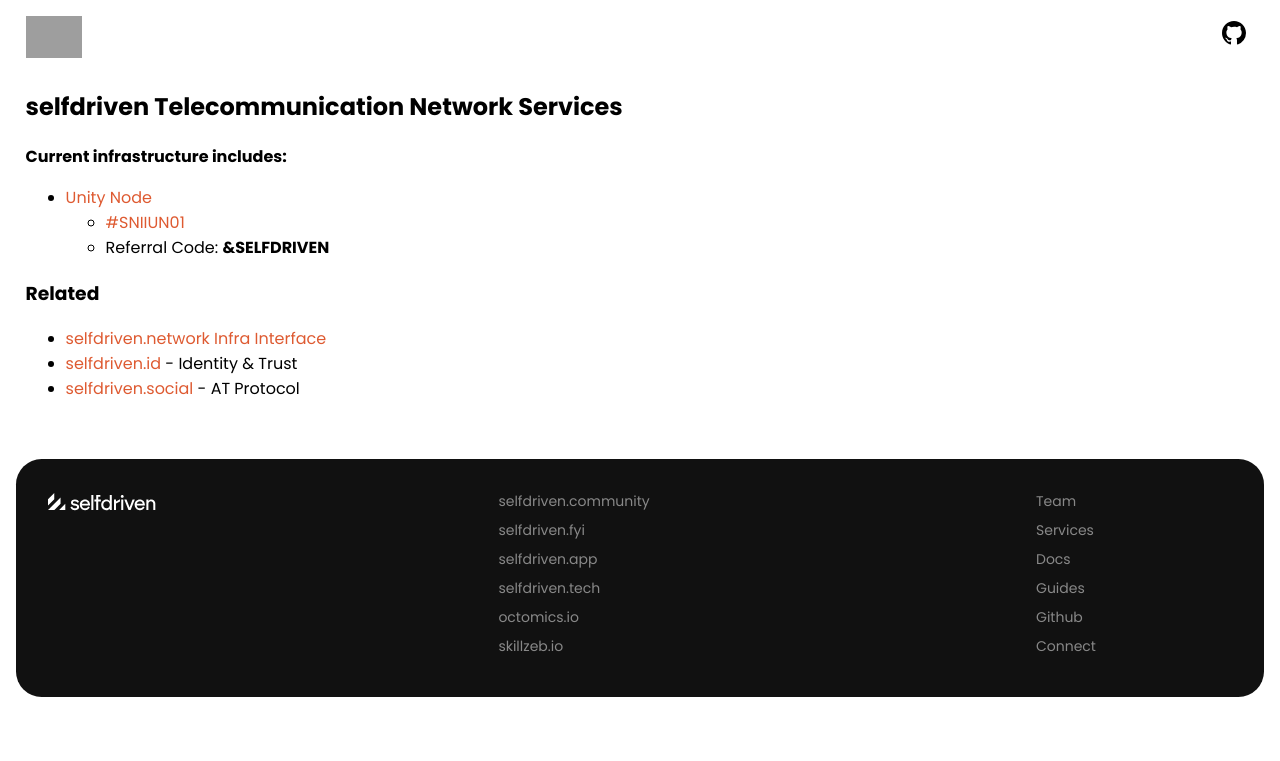
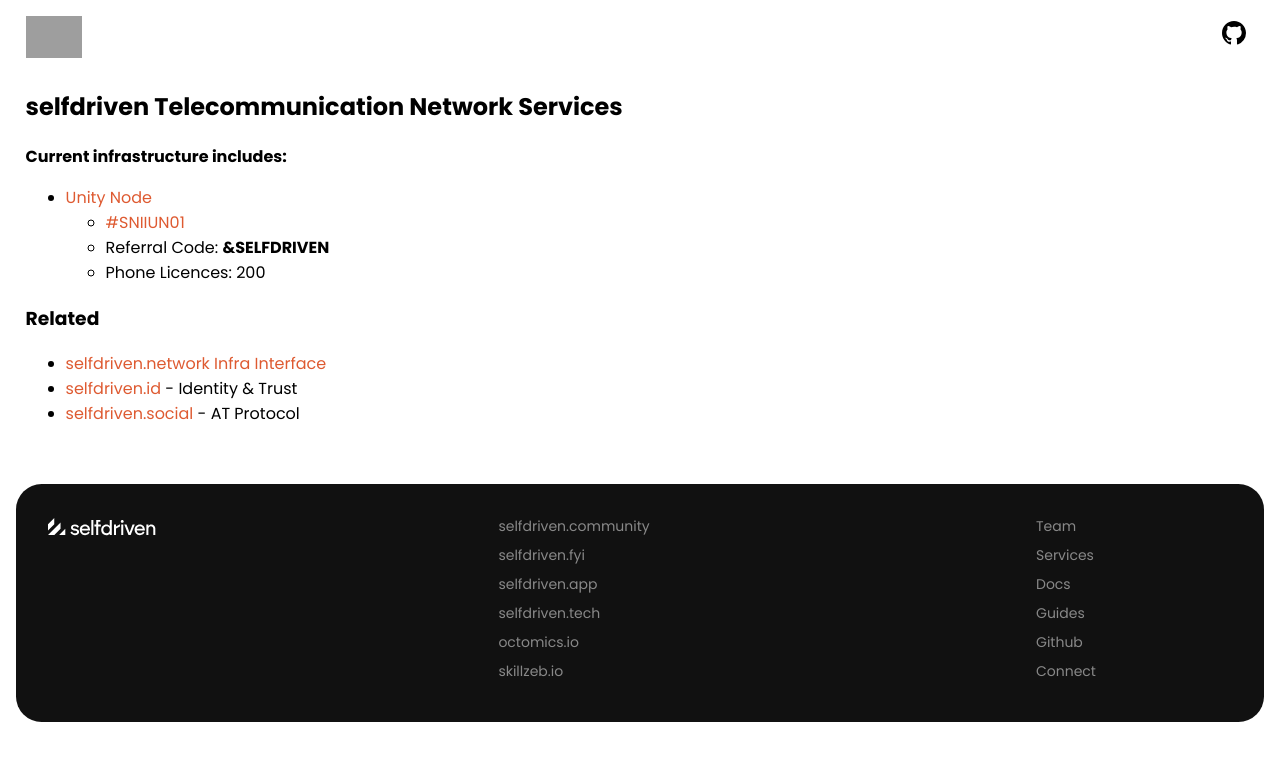
Before and after one commit to selfdriven-services/selfdriven-tel, a Jekyll site: the page built from docs/index.md, in a window 1280 px wide. Shown: the top 761 px of the page. Built offline with Jekyll 4.4.1, drawn with Linux system fonts in a browser that asks for light colours; grey boxes are pictures that could not be loaded.

Commit message:
Update index.md

```diff
--- a/docs/index.md
+++ b/docs/index.md
@@ -9,6 +9,7 @@
 - [Unity Node](https://unitynodes.io)
     - [#SNIIUN01](https://adastat.net/policies/269366d093249b0cac98fa9fcbc374578429534e3b7adeac09f081e3)
     - Referral Code: **&SELFDRIVEN**
+    - Phone Licences: 200
 
 ### Related
 - [selfdriven.network Infra Interface](https://selfdriven.network/infra-interface)
```
